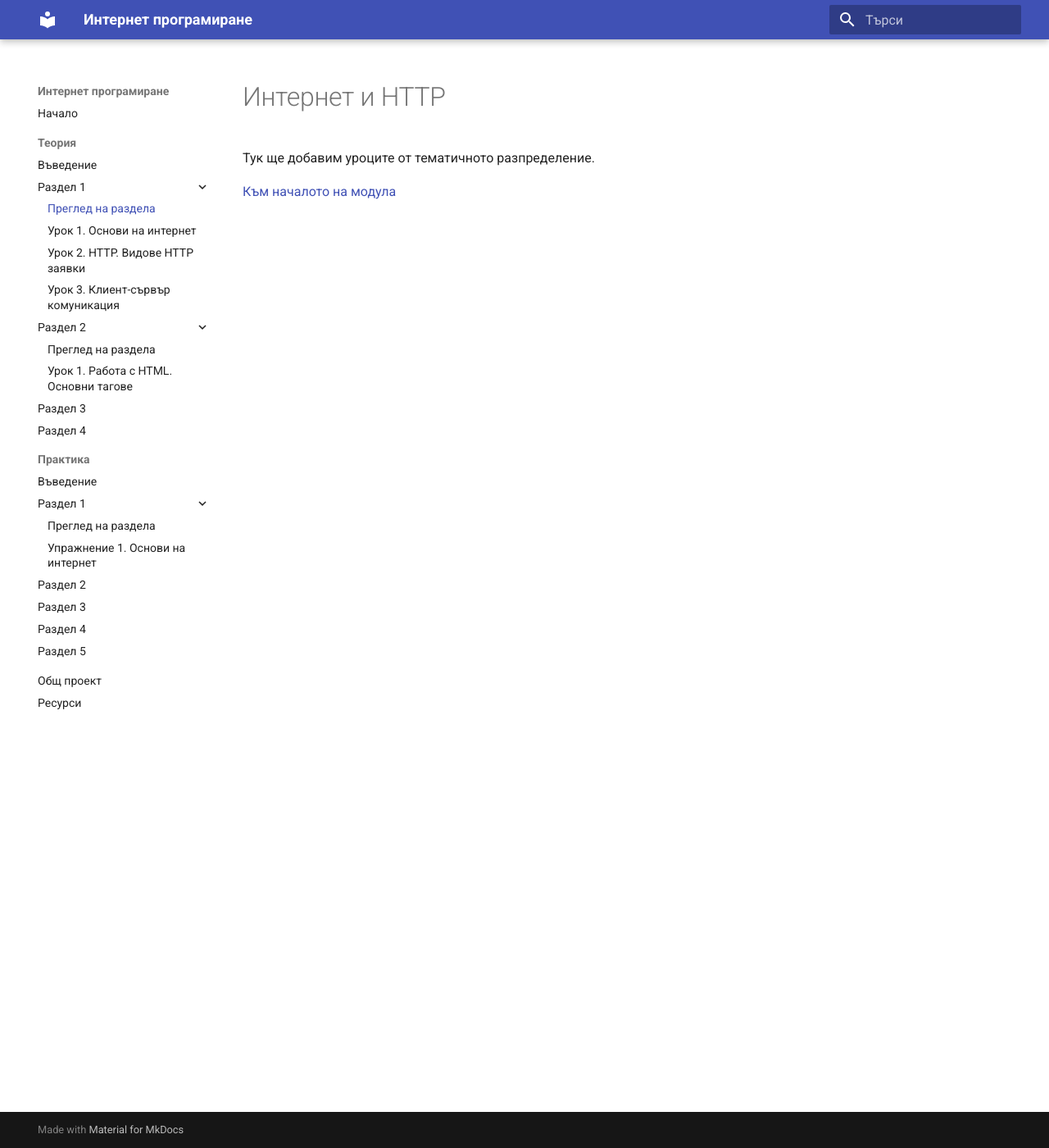
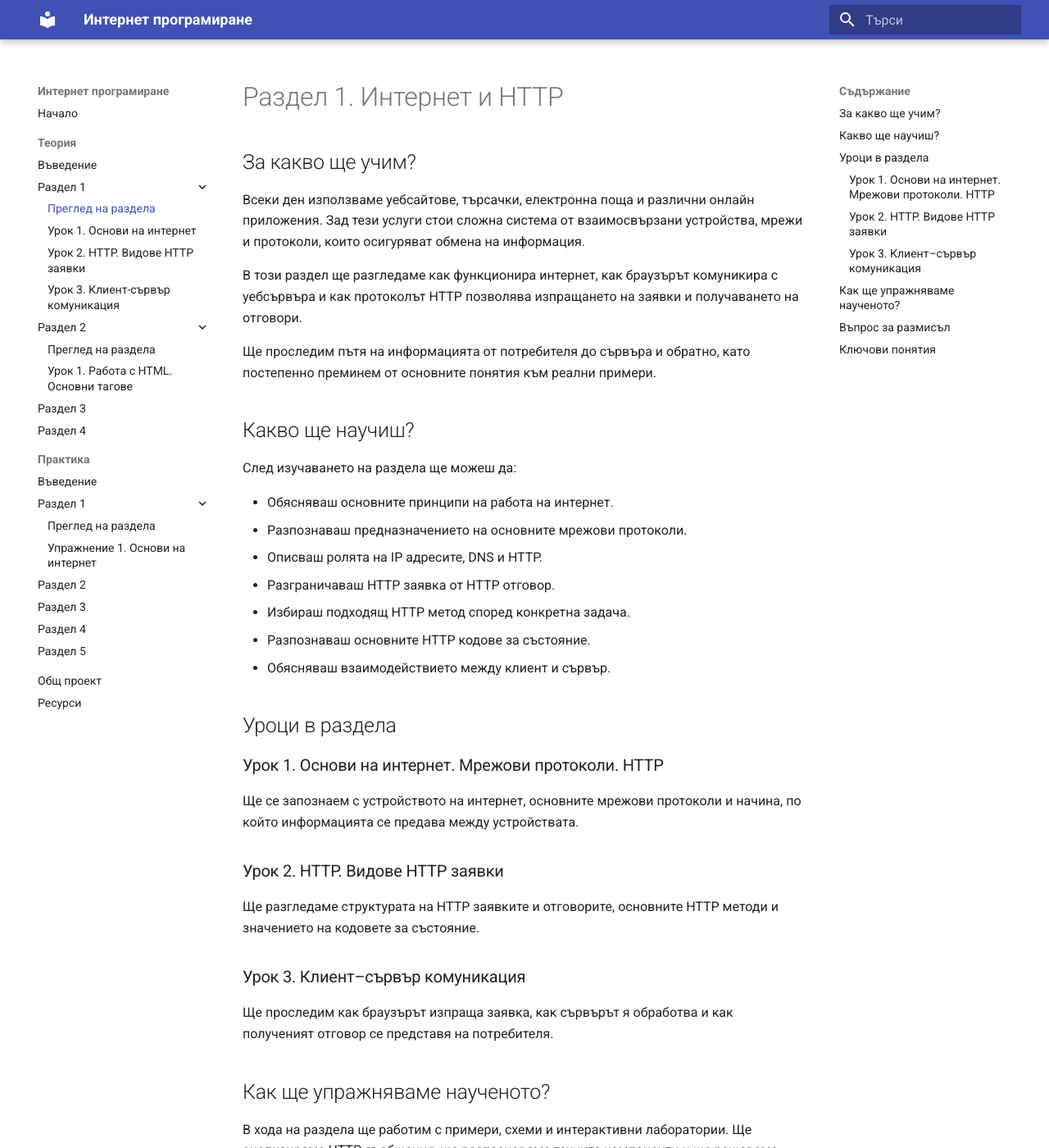
Before and after one commit to IlkoIliev/internet-programirane, an MkDocs documentation site: the page built from docs/teoria/razdel-1/index.md, in a window 1280 px wide and 1400 px high. Shown: the whole window at 82% size. Built offline with MkDocs 1.6.1 and Material for MkDocs 9.7.7, drawn with Linux system fonts in a browser that asks for light colours; some of the changed text lies outside the part shown.

Commit message:
Expand section on Internet and HTTP with lessons and goals
Added an introduction and detailed learning objectives for the section on Internet and HTTP, including lessons and key concepts.

```diff
--- a/docs/teoria/razdel-1/index.md
+++ b/docs/teoria/razdel-1/index.md
@@ -1,5 +1,49 @@
-# Интернет и HTTP
+# Раздел 1. Интернет и HTTP
 
-Тук ще добавим уроците от тематичното разпределение.
+## За какво ще учим?
 
-[Към началото на модула](../index.md)
+Всеки ден използваме уебсайтове, търсачки, електронна поща и различни онлайн приложения. Зад тези услуги стои сложна система от взаимосвързани устройства, мрежи и протоколи, които осигуряват обмена на информация.
+
+В този раздел ще разгледаме как функционира интернет, как браузърът комуникира с уебсървъра и как протоколът HTTP позволява изпращането на заявки и получаването на отговори.
+
+Ще проследим пътя на информацията от потребителя до сървъра и обратно, като постепенно преминем от основните понятия към реални примери.
+
+## Какво ще научиш?
+
+След изучаването на раздела ще можеш да:
+
+- Обясняваш основните принципи на работа на интернет.
+- Разпознаваш предназначението на основните мрежови протоколи.
+- Описваш ролята на IP адресите, DNS и HTTP.
+- Разграничаваш HTTP заявка от HTTP отговор.
+- Избираш подходящ HTTP метод според конкретна задача.
+- Разпознаваш основните HTTP кодове за състояние.
+- Обясняваш взаимодействието между клиент и сървър.
+
+## Уроци в раздела
+
+### Урок 1. Основи на интернет. Мрежови протоколи. HTTP
+
+Ще се запознаем с устройството на интернет, основните мрежови протоколи и начина, по който информацията се предава между устройствата.
+
+### Урок 2. HTTP. Видове HTTP заявки
+
+Ще разгледаме структурата на HTTP заявките и отговорите, основните HTTP методи и значението на кодовете за състояние.
+
+### Урок 3. Клиент–сървър комуникация
+
+Ще проследим как браузърът изпраща заявка, как сървърът я обработва и как полученият отговор се представя на потребителя.
+
+## Как ще упражняваме наученото?
+
+В хода на раздела ще работим с примери, схеми и интерактивни лаборатории. Ще анализираме HTTP съобщения, ще разпознаваме техните компоненти и ще решаваме практически задачи, свързани с комуникацията между клиент и сървър.
+
+## Въпрос за размисъл
+
+**Какво се случва между момента, в който въведеш адрес на уебсайт в браузъра, и момента, в който страницата се появи на екрана?**
+
+В края на раздела ще можеш да обясниш този процес последователно и с правилните технически понятия.
+
+## Ключови понятия
+
+Интернет · Мрежов протокол · IP адрес · DNS · HTTP · HTTP метод · HTTP заявка · HTTP отговор · Клиент · Сървър
```
